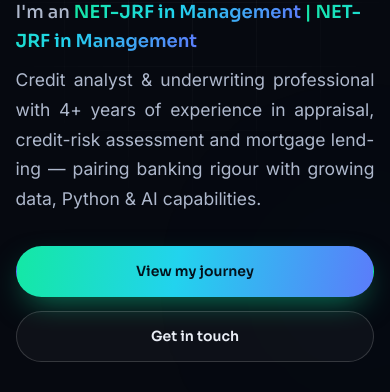
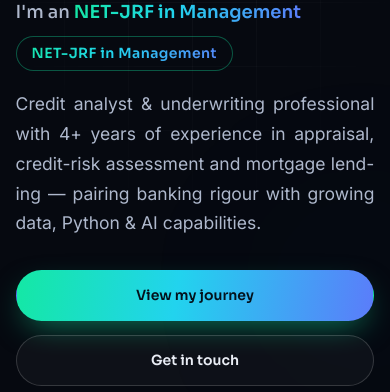
Before and after one commit to pallav199/Portfolio_WEBSITE, a plain HTML site: page index.html in a window 390 px wide. Shown: the part 190-582 px from the top of the page. Drawn offline with Linux system fonts and the light colour scheme.

Commit message:
Fix mobile layout shift: stack NET-JRF badge on its own line, reserve hero height
Co-Authored-By: Claude Fable 5.2 <noreply@anthropic.com>

```diff
--- a/index.html
+++ b/index.html
@@ -64,8 +64,8 @@
         <span class="cred">, FMVA®</span>
       </h1>
       <div class="hero-sub reveal" data-reveal>
-        <span class="role-static">I'm an </span>
-        <span class="role-typed" id="typed" aria-label="rotating roles"></span><span class="role-fixed"> | NET-JRF in Management</span><span class="typed-cursor">|</span>
+        <span class="role-line"><span class="role-static">I'm an </span><span class="role-typed" id="typed" aria-label="rotating roles"></span><span class="typed-cursor">|</span></span>
+        <span class="role-badge">NET-JRF in Management</span>
       </div>
       <p class="hero-desc reveal" data-reveal>
         Credit analyst &amp; underwriting professional with 4+ years of experience in
--- a/style.css
+++ b/style.css
@@ -376,28 +376,37 @@ body.hovering .cursor-ring {
   vertical-align: middle;
 }
 
+/* Stacked layout with a reserved height so the typing animation
+   never pushes content below it (fixes the mobile layout shift) */
 .hero-sub {
+  display: flex;
+  flex-direction: column;
+  align-items: flex-start;
+  gap: 9px;
   font-family: var(--font-display);
   font-size: clamp(18px, 2.2vw, 26px);
   font-weight: 600;
-  min-height: 40px;
-  margin-bottom: 8px;
+  min-height: 68px;
+  margin-bottom: 18px;
 }
-.hero-tag {
-  font-family: var(--font-display);
-  font-size: 15px;
-  font-weight: 500;
-  color: var(--muted);
-  margin-bottom: 18px;
-  letter-spacing: 0.02em;
+.role-line {
+  display: inline-block;
+  min-height: 1.4em;
 }
-.role-static { color: var(--muted); font-weight: 500; }
-.role-fixed {
+.role-badge {
+  font-size: 14px;
+  font-weight: 600;
+  letter-spacing: 0.03em;
+  padding: 5px 15px;
+  border-radius: 99px;
+  border: 1px solid rgba(20, 232, 164, 0.35);
+  white-space: nowrap;
   background: var(--grad);
   -webkit-background-clip: text;
   background-clip: text;
   color: transparent;
 }
+.role-static { color: var(--muted); font-weight: 500; }
 .role-typed {
   background: var(--grad);
   -webkit-background-clip: text;
```
